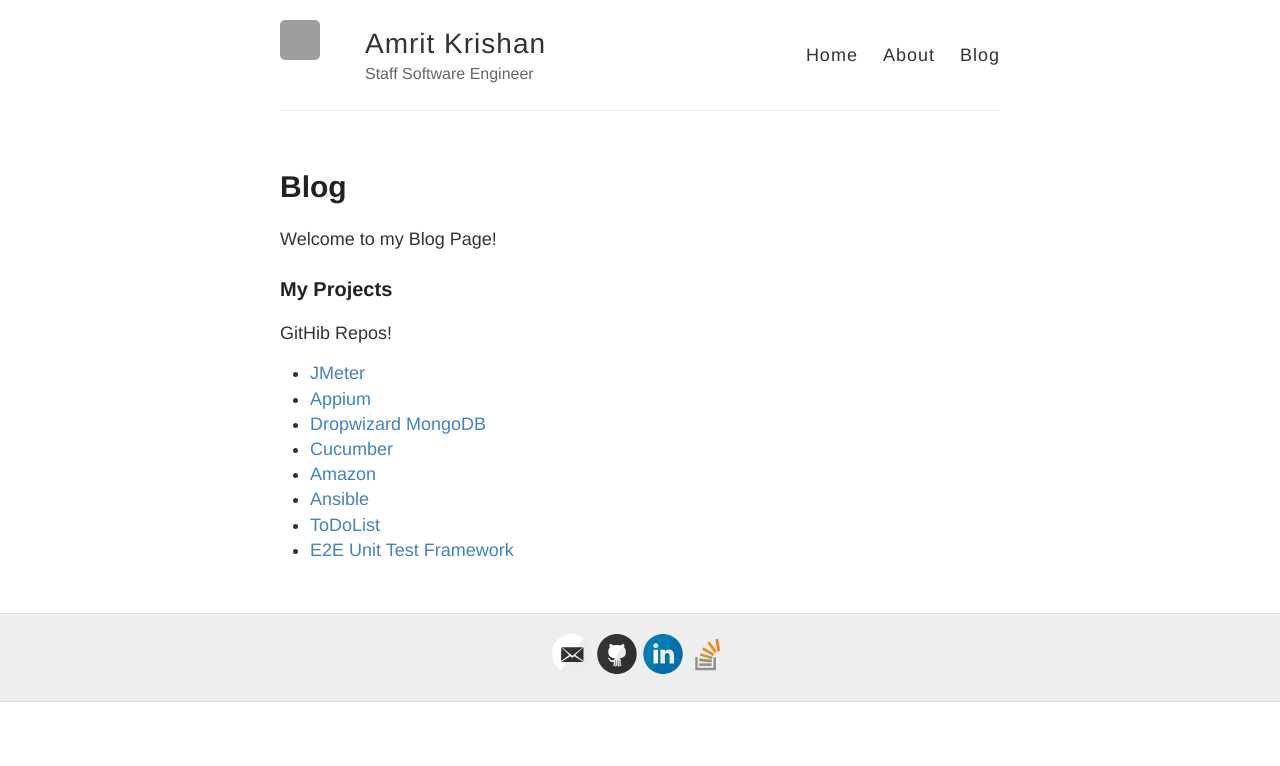
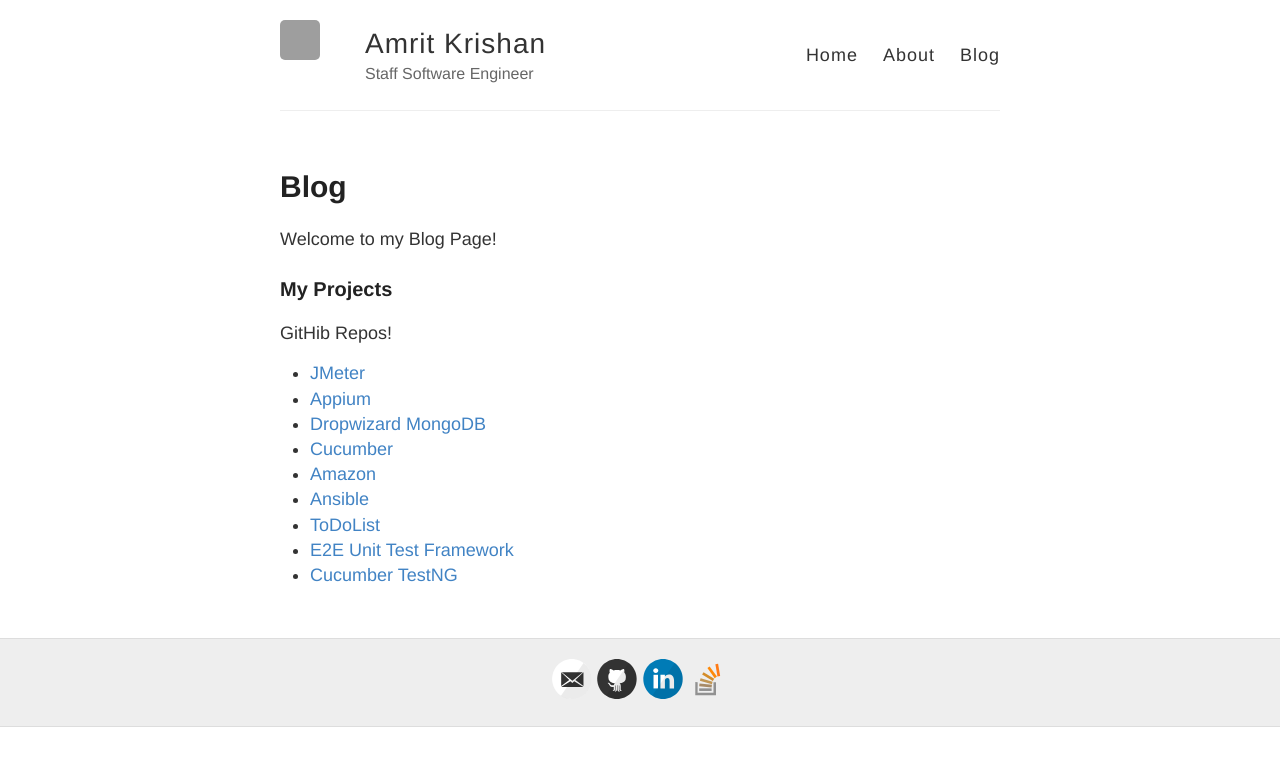
Before and after one commit to amritkrishan/amritkrishan.github.io, a Jekyll site: the page built from blog.md, in a window 1280 px wide. Shown: the top 766 px of the page. Built offline with Jekyll 4.4.1, drawn with Linux system fonts in a browser that asks for light colours; grey boxes are pictures that could not be loaded.

Commit message:
New Repo

```diff
--- a/blog.md
+++ b/blog.md
@@ -19,4 +19,5 @@ GitHib Repos!
 	<li><a href="https://github.com/amritkrishan/Ansible">Ansible</a></li>
 	<li><a href="https://github.com/amritkrishan/ToDoList">ToDoList</a></li>
 	<li><a href="https://github.com/amritkrishan/E2E_Unit_Test_Framework">E2E Unit Test Framework</a></li>
+	<li><a href="https://github.com/amritkrishan/Cucumber-TestNG">Cucumber TestNG</a></li>
 </ul>
```
